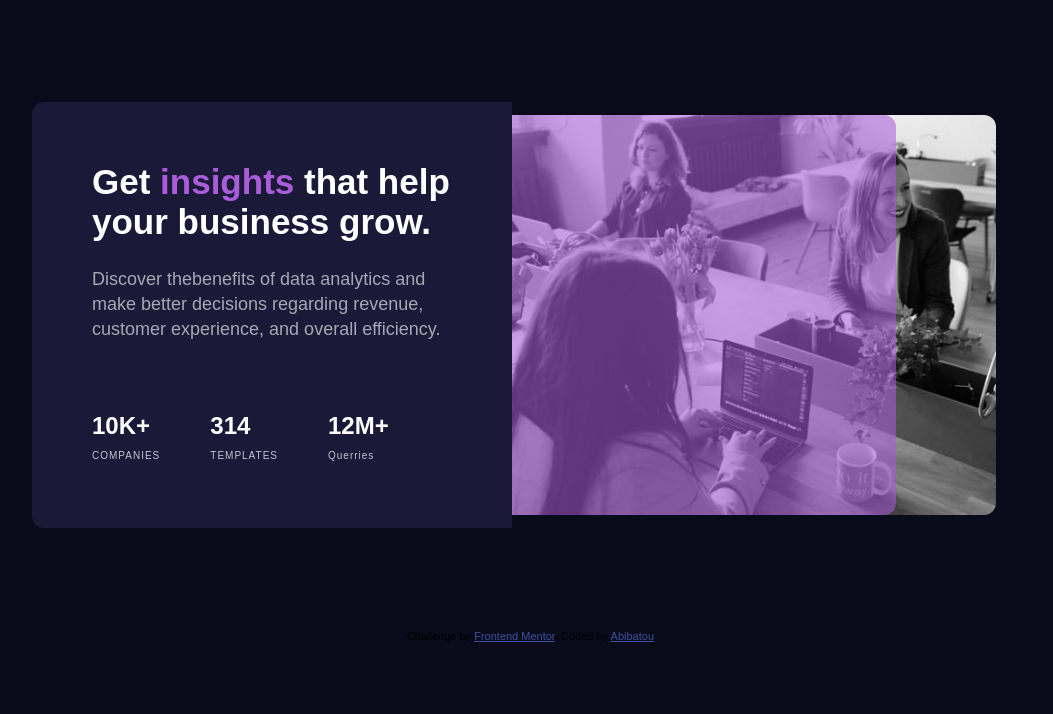
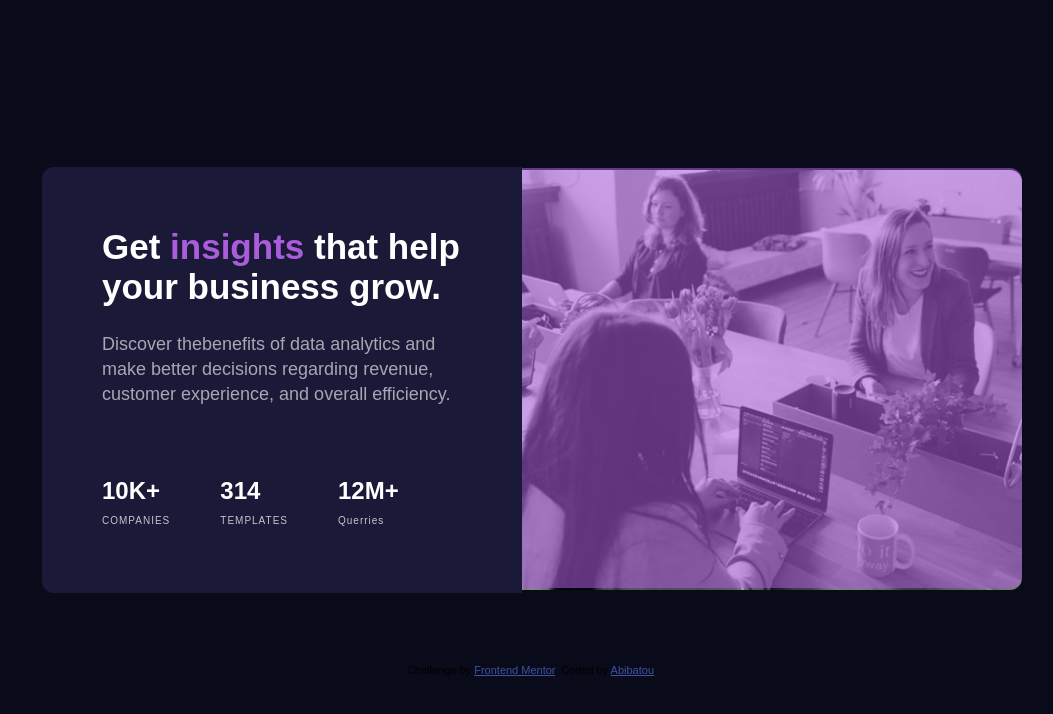
Before and after one commit to biba-sar/bussiness, a plain HTML site: page index.html in a window 1280 px wide. Shown: the whole page, without its empty margins (108-1161 px from the left). Drawn offline with Linux system fonts and the light colour scheme.

Commit message:
huitieme commit

```diff
--- a/index.html
+++ b/index.html
@@ -7,7 +7,7 @@
   <title>Frontend Mentor | Stats preview card component</title>
   <link rel="stylesheet" href="style.css">
   <style>
-    .attribution { font-size: 11px; text-align: center; }
+    .attribution { font-size: 11px; text-align: center; margin-top: 24em;}
     .attribution a { color: hsl(228, 45%, 44%); }
   </style>
 </head>
@@ -35,12 +35,8 @@
     </div>
     <div class="content2">
       <img src="images/image-header-desktop.jpg" alt="">
-
     </div>
-
   </div>
-
-
   <div class="attribution">
     Challenge by <a href="https://www.frontendmentor.io?ref=challenge" target="_blank">Frontend Mentor</a>.
     Coded by <a href="#">Abibatou</a>.
--- a/style.css
+++ b/style.css
@@ -7,18 +7,22 @@
 body{
    width: 100%;
    background-color: hsl(233, 47%, 7%);
-   margin:100px auto;
+   margin:200px auto;
 }
 .container{
    display: flex;
+   justify-content: center;
    align-items: center;
-   margin: 120px auto;
    width: 1000px;
-   height: 390px;
+   height: 200px;
+   margin: auto;
+   padding-top: 10em;
+
 }
 .content2 img{
+   position:absolute;
    max-width: 500px;
-   height: 400px;
+   height: 420px;
    display: block;
    position: relative;
    z-index: 0;
@@ -28,11 +32,9 @@ body{
    content: "";
    position: absolute;
    display: inline-block;
-   top: 115px;
-   width: 30%;
-   height: 50%;
-   overflow: hidden;
-   flex-wrap: wrap;
+   top: 10.5em;
+   width: 500px;
+   height: 420px;
    border-radius: 0 12px 12px 0;
    background-color: hsla(277, 64%, 61%, 0.562); /* Rouge avec 50% de transparence */
    z-index: 1; /* Place derrière l'image */
```
